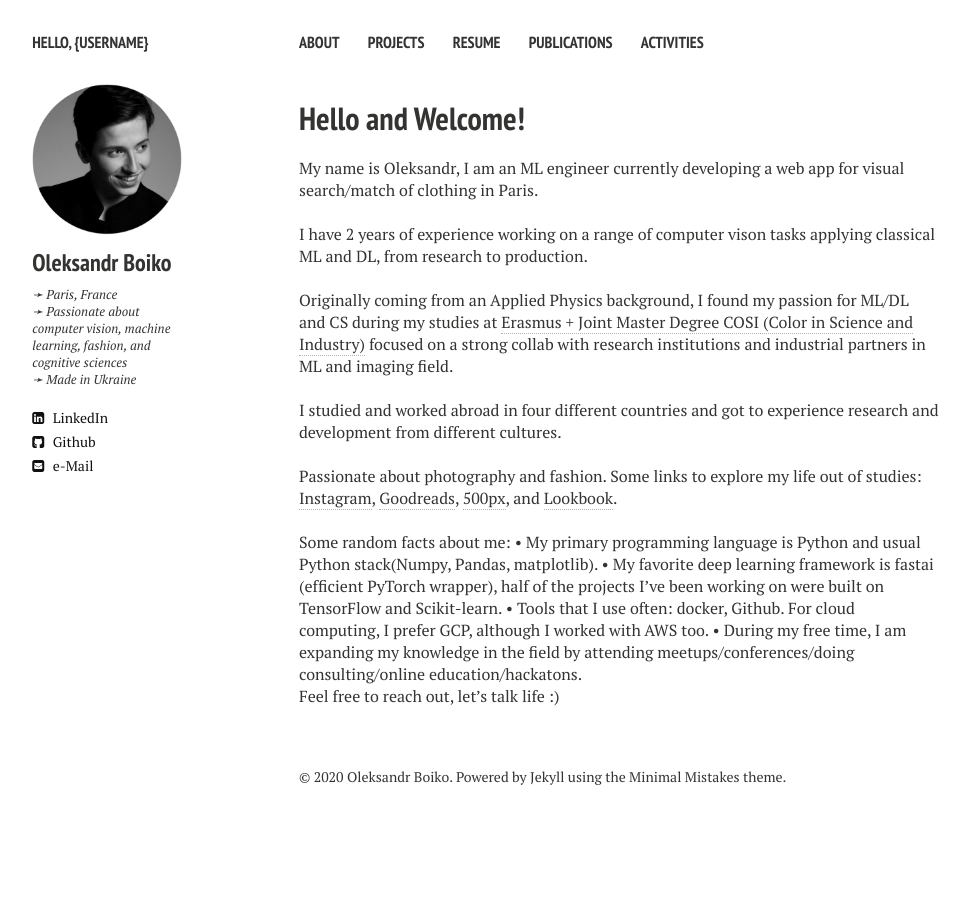
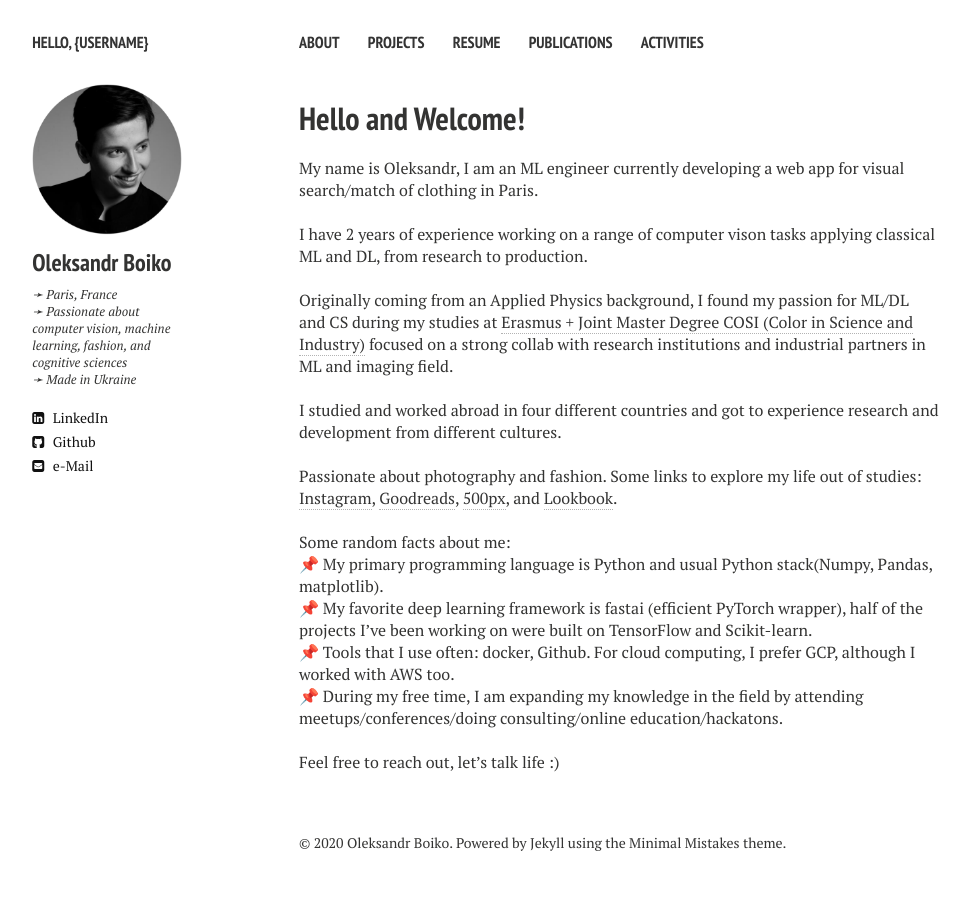
Before and after one commit to alexanch/alexanch.github.io, a Jekyll site: the page built from index.md, in a window 1280 px wide. Shown: the whole page, without its empty margins (21-990 px from the left). Built offline with Jekyll 4.4.1, drawn with Linux system fonts in a browser that asks for light colours; nearby versions of some CDN libraries.

```diff
--- a/index.md
+++ b/index.md
@@ -16,11 +16,11 @@ I studied and worked abroad in four different countries and got to experience re
 Passionate about photography and fashion. Some links to explore my life out of studies: [Instagram](https://www.instagram.com/_alexanch/), [Goodreads](https://www.goodreads.com/user/show/79361670-alex-boiko), [500px](https://500px.com/alexanch), and [Lookbook](https://lookbook.nu/alexanch).
 <br /><br />
 
-Some random facts about me:
-•	My primary programming language is Python and usual Python stack(Numpy, Pandas, matplotlib).
-•	My favorite deep learning framework is fastai (efficient PyTorch wrapper), half of the projects I’ve been working on were built on TensorFlow and Scikit-learn.
-•	Tools that I use often: docker, Github. For cloud computing, I prefer GCP, although I worked with AWS too.
-•	During my free time, I am expanding my knowledge in the field by attending meetups/conferences/doing consulting/online education/hackatons.
+Some random facts about me: <br />
+📌  My primary programming language is Python and usual Python stack(Numpy, Pandas, matplotlib).<br />
+📌  My favorite deep learning framework is fastai (efficient PyTorch wrapper), half of the projects I’ve been working on were built on TensorFlow and Scikit-learn.<br />
+📌  Tools that I use often: docker, Github. For cloud computing, I prefer GCP, although I worked with AWS too.<br />
+📌  During my free time, I am expanding my knowledge in the field by attending meetups/conferences/doing consulting/online education/hackatons.<br /><br />
 
 Feel free to reach out, let's talk life :)
 
```
